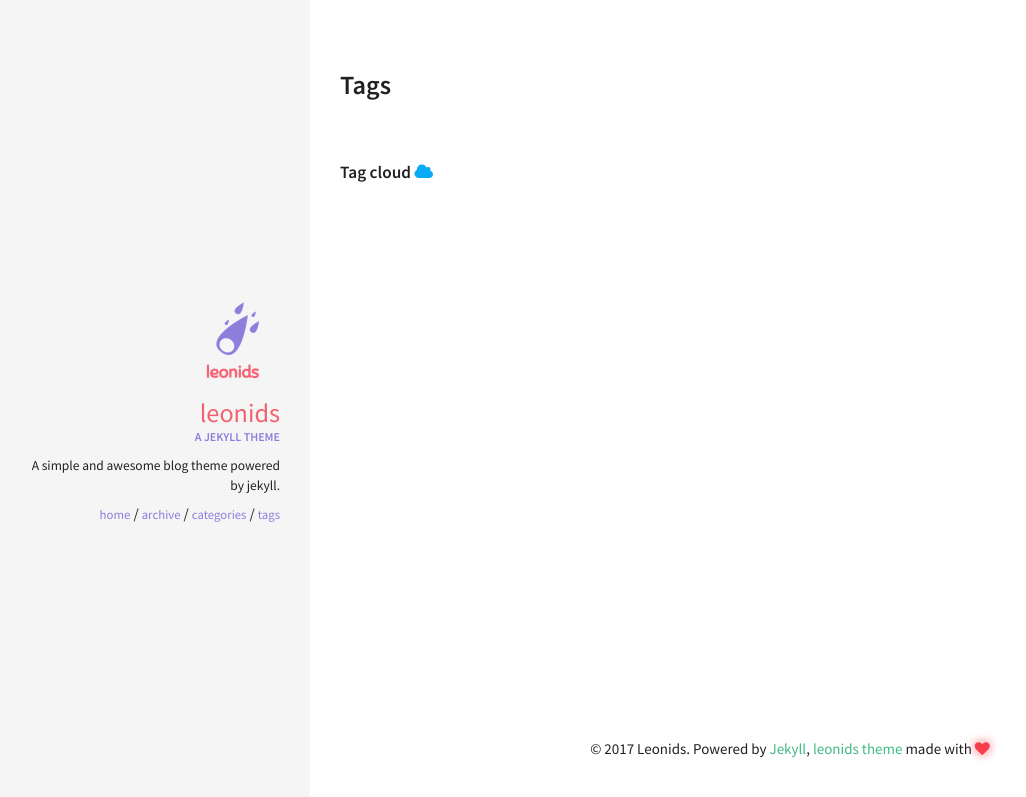
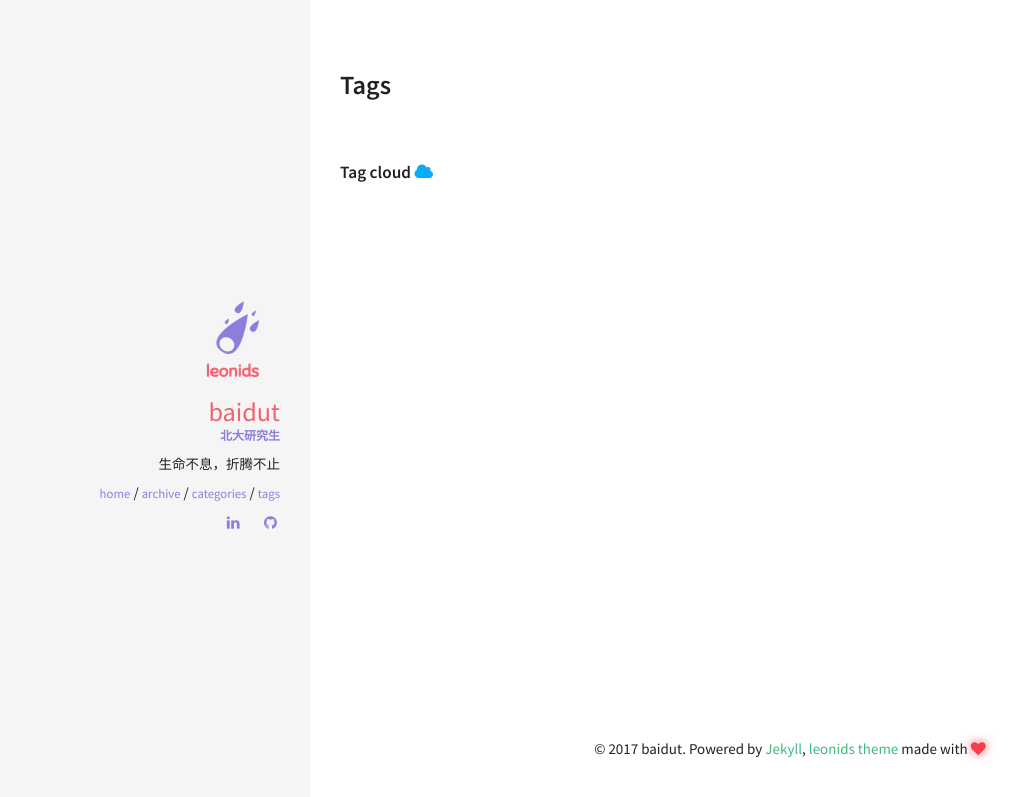
Before and after one commit to baidut/zh-blog, a Jekyll site: the page built from tags.html, in a window 1280 px wide. Shown: the top 797 px of the page, without its empty margins (10-1036 px from the left). Built offline with Jekyll 4.4.1, drawn with Linux system fonts in a browser that asks for light colours.

Commit message:
update config

```diff
--- a/_config.yml
+++ b/_config.yml
@@ -5,8 +5,8 @@
 #
 title: Leonids
 email:
-description: A simple and awesome blog theme powered by jekyll.
-url: # the base hostname & protocol for your site
+description: 应振强的中文博客
+url: https://baidut.github.io/zh-blog/
 
 
 #
@@ -14,7 +14,7 @@ url: # the base hostname & protocol for your site
 # Jekyll configuration
 ####################################
 #
-timezone:          Europe/Paris
+timezone:          Asia/Shanghai
 markdown:          kramdown
 highlighter:       rouge
 excerpt_separator: <!--more-->
@@ -33,10 +33,10 @@ kramdown:
 ####################################
 #
 owner:
-  name: Leonids
+  name: baidut
   avatar: leonids-logo.png
-  job: "A jekyll theme"
-  bio: "A simple and awesome blog theme powered by jekyll."
+  job: "北大研究生"
+  bio: "生命不息，折腾不止"
   email:
   disqus-shortname:
   twitter: #username
@@ -48,10 +48,10 @@ owner:
     ad-client:
     ad-slot:
   bing-verify:
-  github: #username
+  github: baidut
   gitlab: #username
   stackoverflow: #123456/username   from a "http://stackoverflow.com/users/123456/username" link
-  linkedin: #username
+  linkedin: yingzhenqiang
   skype: #username
   xing: #username
   instagram: #username
```
